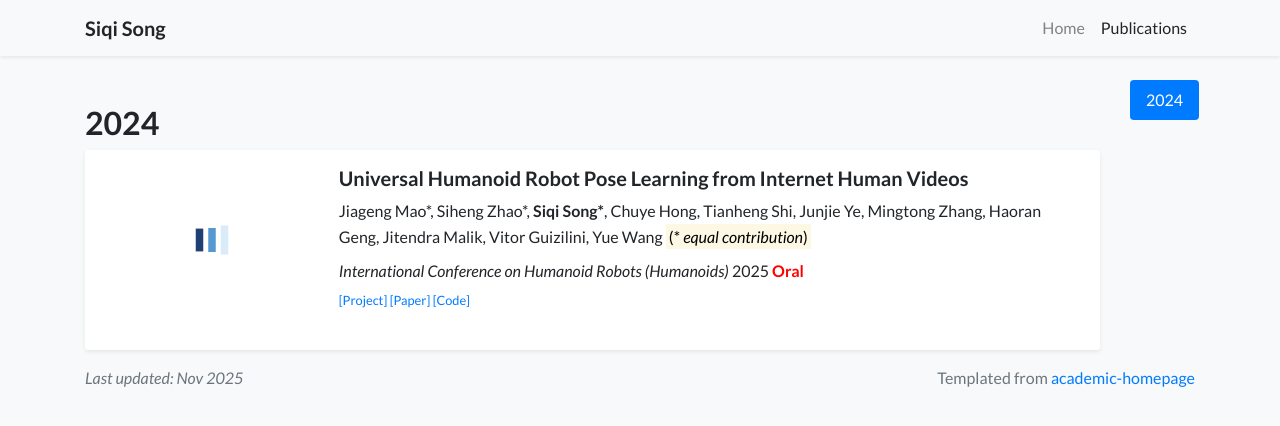
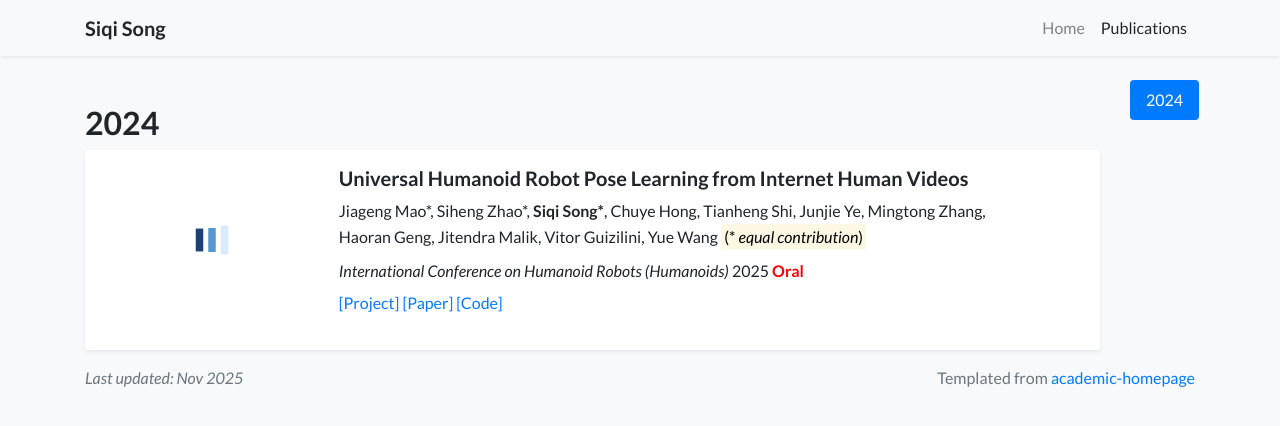
Before and after one commit to song-siqi/song-siqi.github.io, a Jekyll site: the page built from publications.html, in a window 1280 px wide. Shown: the top 426 px of the page. Built offline with Jekyll 4.4.1, drawn with Linux system fonts in a browser that asks for light colours; nearby versions of some CDN libraries; a style sheet for code colours, icons or effects is not loaded.

Commit message:
[update] debug on publication structure

```diff
--- a/_includes/widgets/publication_item.html
+++ b/_includes/widgets/publication_item.html
@@ -12,15 +12,15 @@
             <svg class="bubble-visual-hash lazy w-100 rounded-sm" data-bubble-visual-hash="{{ item.id }}" viewBox="0 0 300 200"></svg>
             {%- endif -%}
         </div>
-        <div class="col-md-8 col-xl-9 p-3 pl-md-0" style="min-height: 200px;">
+        <div class="col-md-7 col-xl-8 p-3 pl-md-0" style="min-height: 200px;">
             <div>
-                <h5 class="mt-0 mb-2 font-weight-bold" style="font-weight: bold;">{{ item.title }}</h5>
+                <h5 class="mt-0 mb-2 font-weight-bold">{{ item.title }}</h5>
                 <p class="mt-0 mb-2" style="line-height: 1.6;">{% include widgets/author_list.html authors=item.authors %}</p>
                 <!-- <p style="font-size: 14px; line-height: 1.6;">{% include widgets/author_list.html authors=item.authors %}</p> -->
                 <p class="mt-0 mb-2" style="line-height: 1.6;">{{item.pub_pre}}<i>{{ item.pub }}</i>{{ item.pub_post }} {{ item.pub_date }} {{ item.pub_last }}</p>
                 <!-- <p class="mt-0 mb-2 small text-muted" style="line-height: 1.6;">{{ item.abstract }}</p> -->
 
-                <p class="small pb-0 mb-0 lh-125 text-muted abstract-links">
+                <p class="pb-0 mb-0 lh-125 text-muted abstract-links">
                     {% for link in item.links %}
                     {% if link[1].url %}
                     <a target="{{ link[1]['target'] }}" href="{{ link[1]['url'] }}">[{{ link[0] }}]</a>
```
